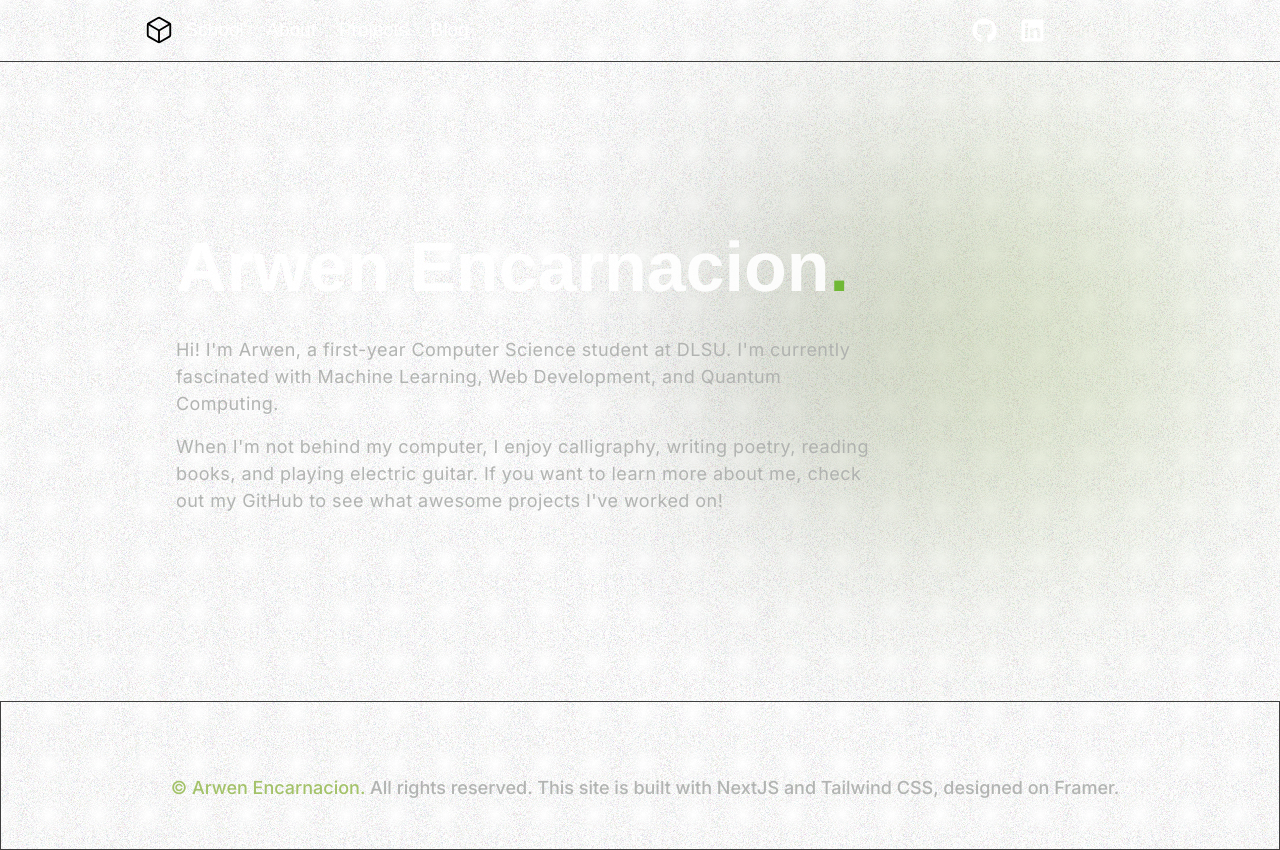
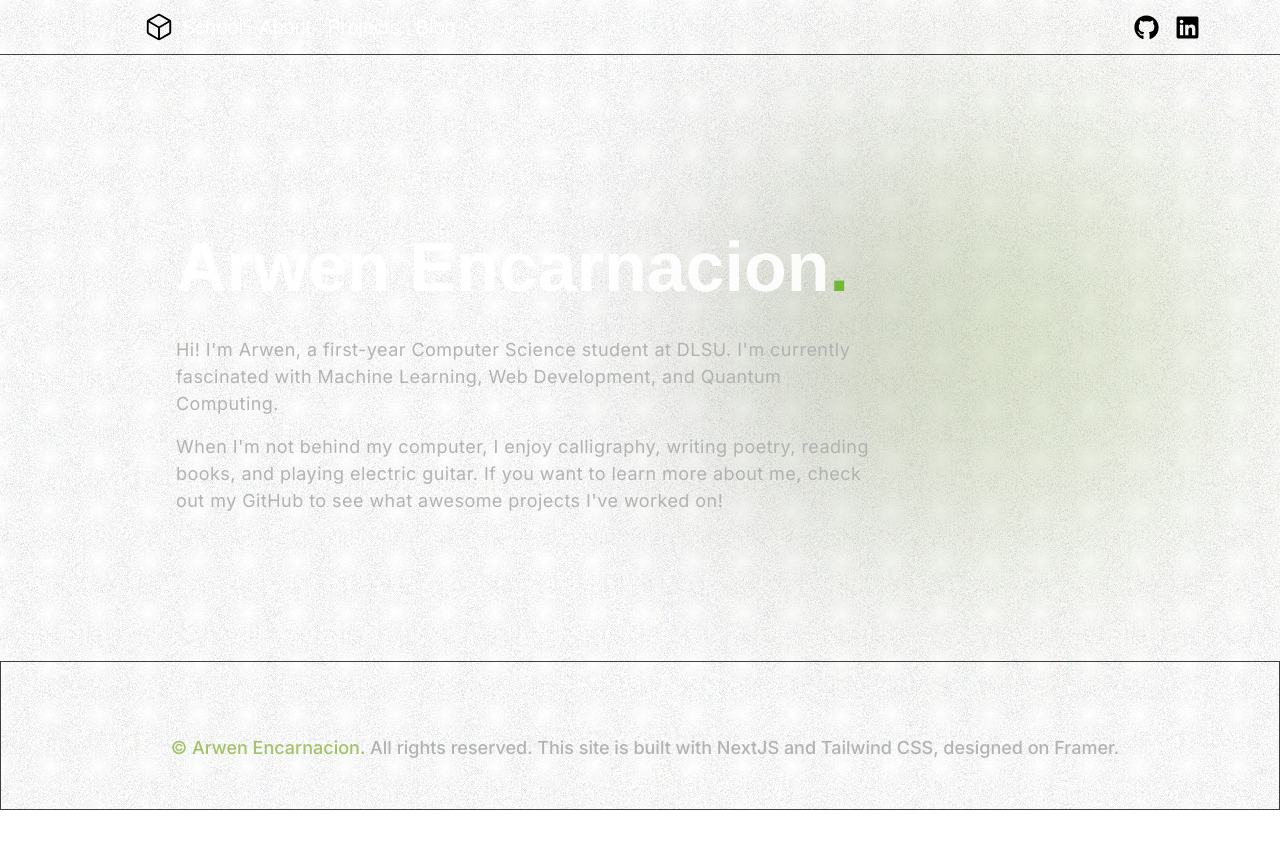
Before and after one commit to angele34/personal-website, a Next.js app: page / in a window 1280 px wide. After the commit the page ends 810 px from the top, so only its background shows below. Built offline with nearby package versions, Linux system fonts and the light colour scheme; a web font is replaced by a local one.

Commit message:
apply Tailwind CSS inline styling, remove navbar.css; update position to relative

```diff
--- a/src/app/page.tsx
+++ b/src/app/page.tsx
@@ -7,13 +7,13 @@ import Footer from '@/components/footer';
 
 export default function App() {
   return (
-    <div className="absolute min-h-screen overflow-hidden flex flex-col">
+    <div className="relative min-h-screen overflow-hidden flex flex-col">
       {/* Grainy bg */}
       <div className="absolute top-0 left-0 w-full h-full bg-transparent z-[-1]" style={{ filter: 'url(/grainy.svg#grain)' }}></div>
 
       {/* Components */}
       <Navigation />
-      <div className="relative z-10 pb-20">
+      <div className="relative z-10 pb-10">
         <Hero />
       </div>
 
--- a/src/components/hero.tsx
+++ b/src/components/hero.tsx
@@ -14,7 +14,7 @@ export default function Hero() {
         py-40
         px-40
 
-        xs:px-0
+        xs:px-4
         sm:px-4
         md:py-20
         md:px-8
--- a/src/components/navbar.tsx
+++ b/src/components/navbar.tsx
@@ -1,5 +1,4 @@
 import React from "react";
-import "../styles/navbar.css";
 
 import { IoCubeOutline } from "react-icons/io5";
 // import { IoIosMail } from "react-icons/io";
@@ -8,25 +7,24 @@ import { FaLinkedin } from "react-icons/fa";
 
 export default function Navbar() {
   return (
-    <div className="nav">
-      <div>
-        {/* <Image
-          className="logo"
-          src="/favicon.ico"
-          alt="Logo"
-          width={45}
-          height={40}
-        /> */}
-
+    <div className="flex justify-between fixed top-0 w-full z-20 border-b border-[#2d2d2de9]">
+      <div className=" flex items-center
+      pt-2
+      pb-2
+      xs:pl-0
+      sm:pl-0
+      md:pl-16
+      lg:pl-32
+      xl:pl-36
+      ">
         <IoCubeOutline size={30} className="cursor-pointer"/>
-        <a href="#">School</a>
-        <a href="#">About</a>
-        <a href="#">Projects</a>
-        {/* <a href="#">Experience</a> */}
-        <a href="#">Blog</a>
+        <a href="#" className=" text-white font-medium text-p-md px-2 py-1 no-underline">School</a>
+        <a href="#" className=" text-white font-medium text-p-md px-2 py-1 no-underline">About</a>
+        <a href="#" className=" text-white font-medium text-p-md px-2 py-1 no-underline">Projects</a>
+        <a href="#" className=" text-white font-medium text-p-md px-2 py-1 no-underline">Blog</a>
       </div>
 
-      <div className="icon-container pr-20">
+      <div className="flex items-center space-x-4 pr-20">
         <a href="https://github.com/angele34" className="cursor-pointer">
           <FaGithub size={25} />
         </a>
--- a/src/styles/navbar.css
+++ /dev/null
@@ -1,29 +0,0 @@
-/* src/components/navbar.css */
-.nav {
-  display: flex;
-  justify-content: space-between;
-  padding: 0.5rem 9rem;
-  position: fixed; /* Sticky header */
-  top: 0;
-  width: 100%;
-  z-index: 20;
-  border-bottom: 1px solid #2d2d2de9;
-}
-
-.nav a {
-  color: #fff;
-  text-decoration: none;
-  font-weight: 500;
-  font-size: 1.2rem;
-  padding: 0.5rem 0.7rem;
-}
-
-.nav > div {
-  display: flex;
-  align-items: center;
-}
-
-.icon-container {
-  display: flex;
-  align-items: center;
-}
```
